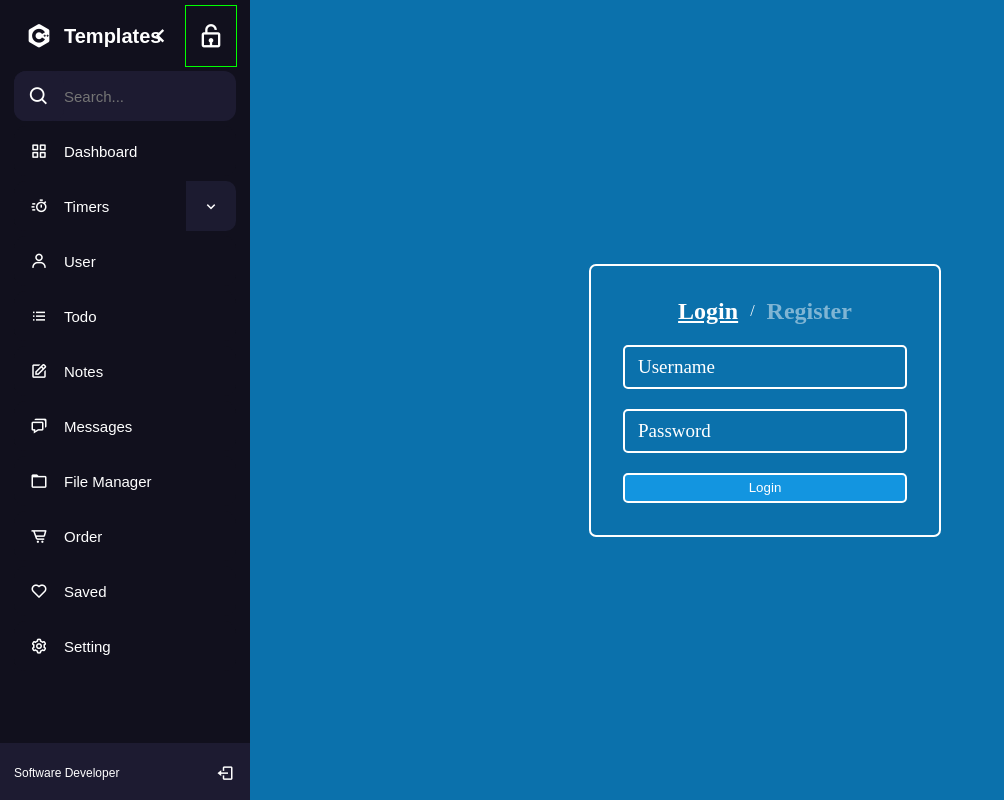
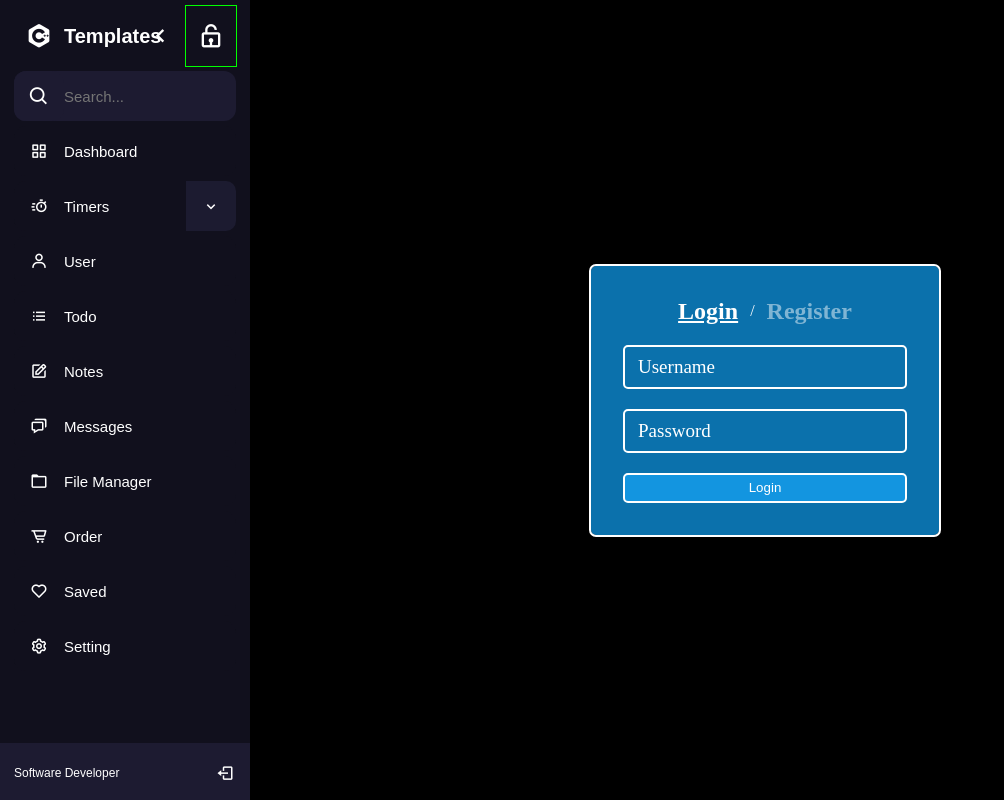
Before and after one commit to alexege/vue-templates-project, a Vue app in the folder Client/: page /login in a window 1280 px wide. Shown: the whole page, without its empty margins (0-1004 px from the left). Built offline with nearby package versions, Linux system fonts and the light colour scheme; no server answers.

Commit message:
Updated settings page to take live input for foreground and background color

```diff
--- a/Client/src/App.vue
+++ b/Client/src/App.vue
@@ -11,13 +11,16 @@ getAll()
 import { useThemeStore } from './stores/theme.store';
 const themeStore = useThemeStore()
 const theme = computed(() => themeStore.theme);
+const color = computed(() => themeStore.foregroundColor);
+const background = computed(() => themeStore.backgroundColor)
+themeStore.getTheme()
 
 </script>
 
 <template>
   <div class="app" :class="theme">
     <SideNav />
-    <RouterView class="router-view" />
+    <RouterView class="router-view" :style="{ color: color, backgroundColor: background }" />
   </div>
 </template>
 
@@ -72,7 +75,7 @@ const theme = computed(() => themeStore.theme);
   /* Background color for dark mode */
 }
 
-.main {
+.app {
   color: var(--font-color);
   background-color: var(--background-color);
 }
--- a/Client/src/stores/theme.store.js
+++ b/Client/src/stores/theme.store.js
@@ -2,25 +2,44 @@ import { defineStore } from 'pinia'
 
 export const useThemeStore = defineStore('theme', {
   state: () => ({
-    themes: ['light', 'dark', 'custom'],
-    theme: localStorage.getItem('theme') || 'light',
+    themes: ['light-mode', 'dark-mode', 'custom-mode'],
+    theme: localStorage.getItem('theme') || 'light-mode',
     foregroundColor: 'white',
     backgroundColor: 'black'
   }),
   actions: {
     toggleTheme() {
       if (this.theme === 'undefined' || this.theme === null) {
-        this.theme = 'light'
-      } else if (this.theme == 'light') {
-        this.theme = 'dark'
+        this.theme = 'light-mode'
+      } else if (this.theme == 'light-mode') {
+        this.theme = 'dark-mode'
       } else {
-        this.theme = 'light'
+        this.theme = 'light-mode'
       }
     },
     setTheme(value) {
+      if (value === 'light-mode') {
+        this.foregroundColor = 'black'
+        this.backgroundColor = 'white'
+      } else if ((value = 'dark-mode')) {
+        this.foregroundColor = 'white'
+        this.backgroundColor = 'black'
+      } else {
+        this.foregroundColor = localStorage.getItem('fgColor') || 'white'
+        this.backgroundColor = localStorage.getItem('bgColor') || 'black'
+      }
       console.log('Setting theme: ', value)
       this.theme = value
       localStorage.setItem('theme', value)
+    },
+    setCustomColors(fgColor, bgColor) {
+      this.foregroundColor = fgColor
+      this.backgroundColor = bgColor
+    },
+
+    getTheme() {
+      this.foregroundColor = localStorage.getItem('fgColor') || 'white'
+      this.backgroundColor = localStorage.getItem('bgColor') || 'black'
     }
   }
 })
--- a/Client/src/views/AdminDashboard.vue
+++ b/Client/src/views/AdminDashboard.vue
@@ -122,7 +122,9 @@ const dialogConfirmMessages = (confirm) => {
         <td>{{ user.email }}</td>
         <td v-if="user.roles">{{ user.roles[0].name }}</td>
         <td>
-          <a @click="deleteAUser(user)">Delete</a>
+          <a @click="deleteAUser(user)">
+            <i class="bx bx-trash"></i>
+          </a>
         </td>
       </tr>
     </table>
@@ -148,7 +150,10 @@ const dialogConfirmMessages = (confirm) => {
         </td>
         <td>{{ todo.createdAt }}</td>
         <td>
-          <a @click="deleteATodo(todo)">Delete</a>
+          <a @click="deleteATodo(todo)">
+            <i class="bx bx-trash"></i>
+
+          </a>
         </td>
       </tr>
     </table>
@@ -183,7 +188,9 @@ const dialogConfirmMessages = (confirm) => {
         </td>
         <td>{{ timer.createdAt }}</td>
         <td>
-          <a @click="deleteATimer(timer)">Delete</a>
+          <a @click="deleteATimer(timer)">
+            <i class="bx bx-trash"></i>
+          </a>
         </td>
       </tr>
     </table>
@@ -216,7 +223,9 @@ const dialogConfirmMessages = (confirm) => {
         </td>
         <td>{{ message.createdAt }}</td>
         <td>
-          <a @click="deleteAMessage(message)">Delete</a>
+          <a @click="deleteAMessage(message)">
+            <i class="bx bx-trash"></i>
+          </a>
         </td>
       </tr>
     </table>
@@ -251,4 +260,8 @@ td {
 th {
   background-color: rgba(0, 0, 0, 0.274);
 }
+
+i:hover {
+  cursor: pointer;
+}
 </style>
--- a/Client/src/views/MessagesView.vue
+++ b/Client/src/views/MessagesView.vue
@@ -61,6 +61,7 @@ const updateMessage = (message) => {
 
 </script>
 <template>
+  <div>
     <div class="message-container">
       <!-- <div class="add-message"> -->
       <!-- <div class="add-message-title">
@@ -157,6 +158,7 @@ const updateMessage = (message) => {
     <pre>{{ messageStore.messages }}</pre>
     Replies:
     <pre>{{ messageStore.replies }}</pre> -->
+    </div>
   </div>
 </template>
 <style scoped>
--- a/Client/src/views/SettingsView.vue
+++ b/Client/src/views/SettingsView.vue
@@ -28,32 +28,41 @@ const fontColor = ref()
 const themeChoice = ref('dark')
 
 const updateBackgroundColor = (color) => {
+  themeChoice.value = 'custom'
+  themeStore.setTheme('custom-mode')
+  themeStore.setCustomColors(fontColor.value, color)
   backgroundColor.value = color;
+
+  localStorage.setItem('bgColor', color)
+  localStorage.setItem('fgColor', fontColor.value)
 }
 
 const updateFontColor = (color) => {
+  themeChoice.value = 'custom'
+  themeStore.setTheme('custom-mode')
+  themeStore.setCustomColors(color, backgroundColor.value)
   fontColor.value = color;
-}
 
-const updateColors = () => {
-  console.log(`sending values to database: ${backgroundColor} and ${fontColor}`)
+  localStorage.setItem('bgColor', backgroundColor.value)
+  localStorage.setItem('fgColor', color)
 }
 
 const handleToggle = (value) => {
   console.log("Value is: ", value)
-  value ? themeStore.setTheme('dark') : themeStore.setTheme('light')
+  value ? themeStore.setTheme('dark-mode') : themeStore.setTheme('light-mode')
 }
 
 const handleThemeSelection = () => {
   if (themeChoice.value === 'light') {
     console.log("Light mode selected")
-    themeStore.setTheme('light')
+    themeStore.setTheme('light-mode')
   } else if (themeChoice.value === 'dark') {
     console.log("Dark mode selected")
-    themeStore.setTheme('dark')
+    themeStore.setTheme('dark-mode')
   } else if (themeChoice.value === 'custom') {
     console.log("Custom mode selected")
-    themeStore.setTheme('custom')
+    themeStore.setTheme('custom-mode')
+    themeStore.setCustomColors(fontColor.value, backgroundColor.value)
   }
 }
 
@@ -120,7 +129,6 @@ const handleThemeSelection = () => {
         </div>
         <div class="right">
           <color-picker @color="updateFontColor" />
-
         </div>
       </div>
 
--- a/Client/src/views/TimerView.vue
+++ b/Client/src/views/TimerView.vue
@@ -126,7 +126,7 @@ async function add(type) {
     margin: 0 auto;
     /* padding: 2em; */
     border-radius: 5px;
-    background: rgba(19, 21, 27, 0.315);
+    /* background: rgba(19, 21, 27, 0.315); */
 }
 
 .timer-grid {
```
Lines whose indentation alone changed are shown as unchanged.
